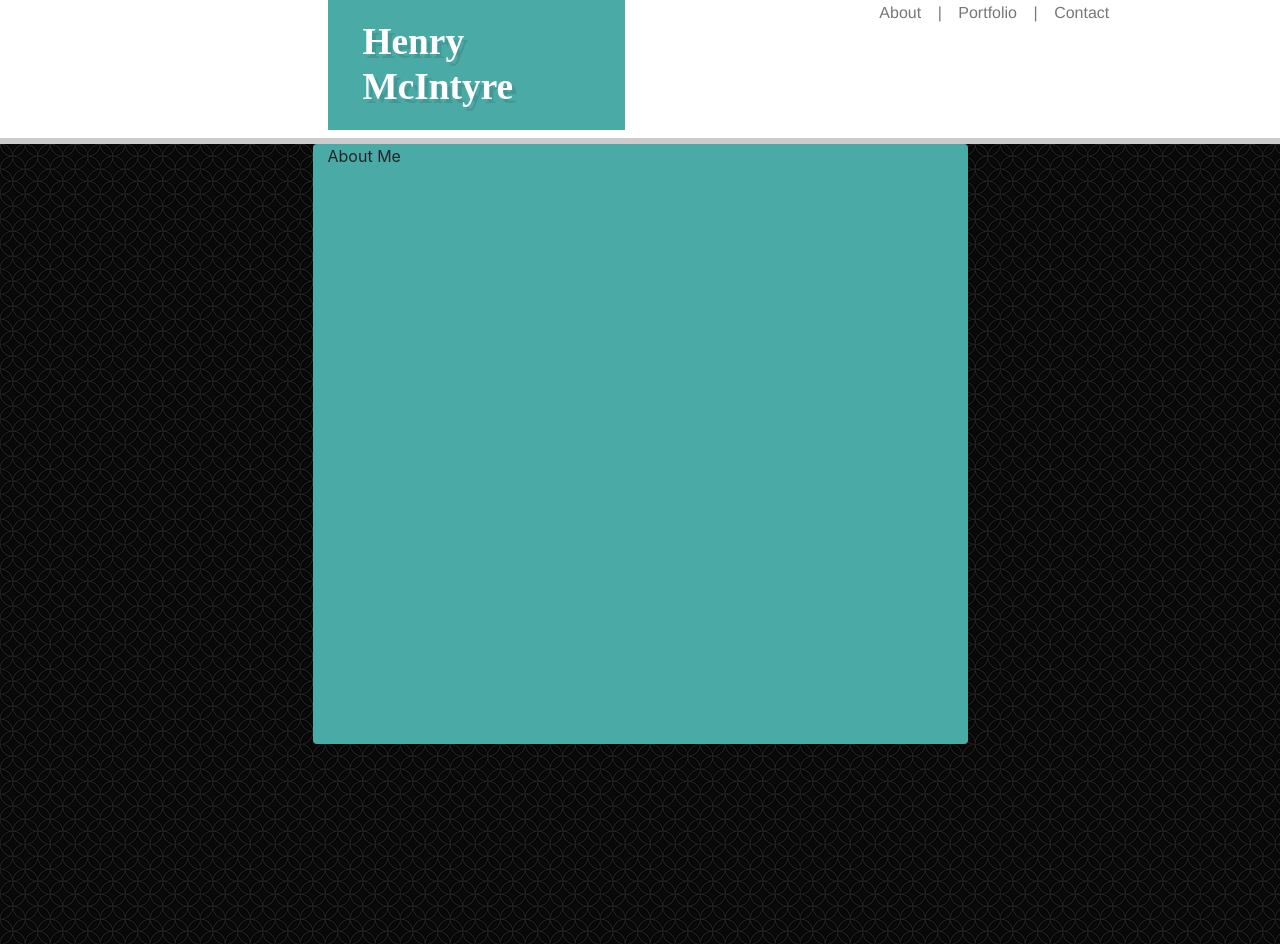
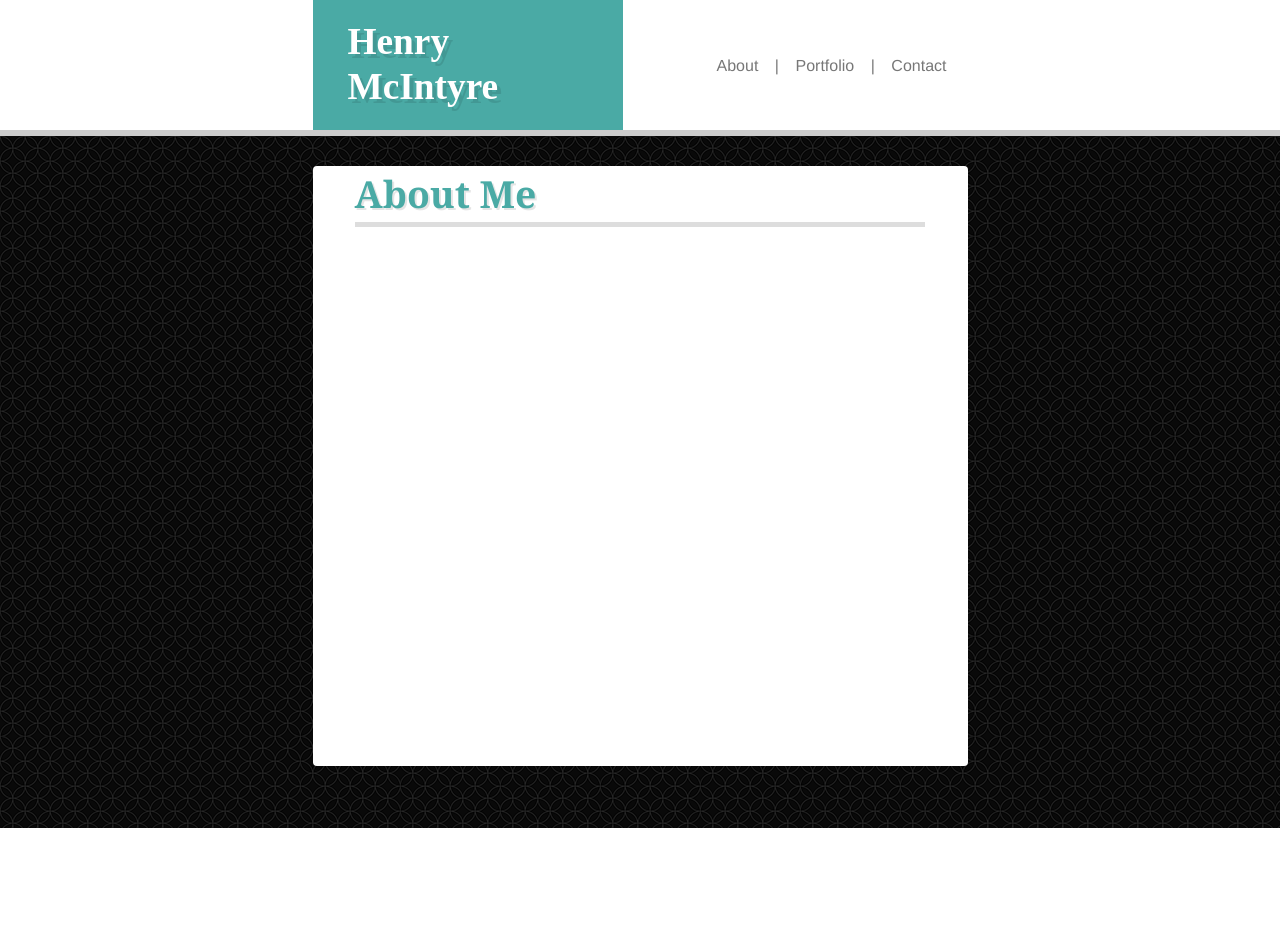
Before and after one commit to mcintyrehh/Bootstrap-Portfolio, a plain HTML site: page index.html in a window 1280 px wide. After the commit the page ends 828 px from the top, so only its background shows below. Drawn offline with nearby package versions, Linux system fonts and the light colour scheme; a web font is replaced by a local one.

Commit message:
updates to main panel, changed header

```diff
--- a/Assets/style.css
+++ b/Assets/style.css
@@ -2,7 +2,7 @@
     background: #ffffff;
     border-bottom:solid 5pt #cccccc;
 }
-    .name {
+.name {
     font-family: 'Mr Bedfort';
     background-color: #4aaaa5;
     color: #ffffff;
@@ -10,6 +10,9 @@
     font-size: 28pt;
     font-weight: bold;
     text-shadow:4px 4px 0 rgba(0,0,0,0.1);
+}
+.name-box {
+    width: 310px;
 }
 
 .link {
@@ -24,9 +27,22 @@
 
 .maincontain {
     background-image: url("spirationdark.png");
-    height: 100vh;
+    height: calc(100vh - 107.68px);
+    padding: 30px 0;
 }
 .mainpanel {
-    background: #4aaaa5;
+    background: #ffffff;
     height: 600px;
+    margin-top: 30px;
 }
+.panel-heads {
+    color: #4aaaa5;
+    font-size: 28pt;
+    /* margin: 10px 30px; */
+    font-weight: bold;
+    font-family: Georgia, 'Times New Roman', Times, serif;
+    border-bottom: solid 5px #dddddd;
+    /* border: dotted 2px red; */
+    padding: 0;
+    text-shadow:2px 2px 0 rgba(0,0,0,0.1);
+}
--- a/index.html
+++ b/index.html
@@ -40,12 +40,13 @@
     </nav>
     <div class="header">
         <div class="row">
-            <div class="col-lg-3"></div>
-            <div class="col-lg-3">
-                <h1 class="mx-0 name">Henry McIntyre</h1>
+            <div class="col-md-3"></div>
+            <div class="col-md-3 px-0">
+                <div class="name-box">
+                    <h1 class="my-0 name">Henry McIntyre</h1>
+                </div>
             </div>
-            <div class="col-lg-2"></div>
-            <div class="col-lg-4 py-auto">
+            <div class="col-md-3 my-auto  text-right">
                 <span class="badge link">About</span>
                 <span class="badge link">|</span>
                 <a href="portfolio.html" class="badge link">Portfolio</a>
@@ -56,12 +57,16 @@
     </div>
     <div class="maincontain">
         <div class="row">
-            <div class="col-lg-3"></div>
-            <div class="col-lg-6 my-auto rounded mainpanel">
-                <div class="row">
-                    <div class="col-lg-12 panel-head">
+            <div class="col-md-3"></div>
+            <div class="col-md-6 my-auto px-0 rounded mainpanel">
+                <div class=row>
+                    <div class="col-md-1"></div>
+                    <div class="col-md-10 text-left panel-heads">
                         About Me
                     </div>
+                </div>
+                <div class=row>
+
                 </div>
             </div>
         </div>
```
Also changed, not shown: Assets/HenryProf.jpg (added).
